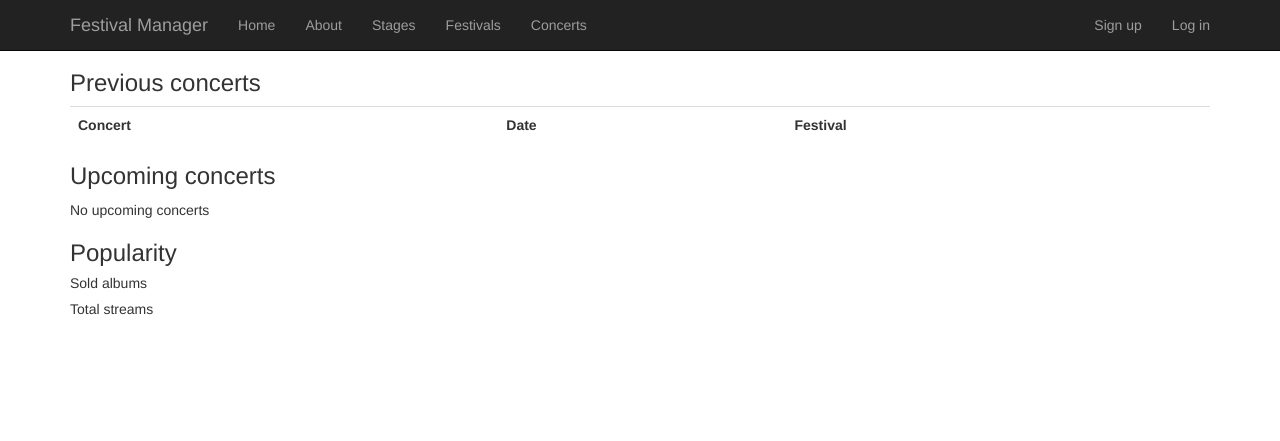
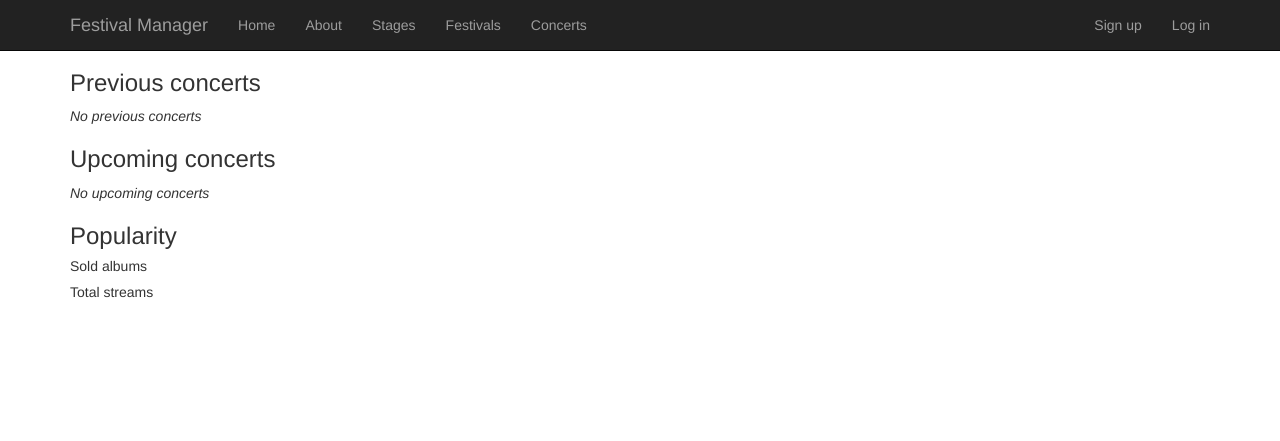
Before and after one commit to dliso/it1901-concert-booking, a Django app: template bands/templates/bands/band_detail.html in a window 1280 px wide. Shown: the top 441 px of the page. Run offline with Django 3.2, Linux system fonts and the light colour scheme; the template is opened without the code that fills it, so the values that code supplies are empty; parts of the project's set-up code (start-up, migrations or seed data) failed here and were passed over; some libraries are stand-ins or nearby versions.

Commit message:
Even better presentation of independent concerts and upcoming concerts

```diff
--- a/bands/templates/bands/band_detail.html
+++ b/bands/templates/bands/band_detail.html
@@ -5,12 +5,13 @@
 <h1>{{ band.name }}</h1>
 
 <h3>Previous concerts</h3>
+{% if band.previous_concerts %}
 <table class="table">
 
     <tr>
-        <th>Concert</th>
-        <th>Date</th>
-        <th>Festival</th>
+        <th class="col-md-4">Concert</th>
+        <th class="col-md-4">Date</th>
+        <th class="col-md-4">Festival</th>
     </tr>
     {% for concert in band.previous_concerts %}
     <tr>
@@ -21,26 +22,30 @@
     {% endfor %}
 </table>
 
+{% else %}
+<i>No previous concerts</i>
+{% endif %}
+
 <h3>Upcoming concerts</h3>
 {% if band.upcoming_concerts %}
 <table class="table">
 
     <tr>
-        <th>Concert</th>
-        <th>Date</th>
-        <th>Festival</th>
+        <th class="col-md-4">Concert</th>
+        <th class="col-md-4">Date</th>
+        <th class="col-md-4">Festival</th>
     </tr>
     {% for concert in band.upcoming_concerts %}
     <tr>
         <td>{{ concert }}</td>
         <td>{{ concert.concert_time|date:"d M Y" }}</td>
-        <td>{{ concert.festival_set.first|default_if_none:"Independent concert" }}</td>
+        <td>{{ concert.festival_set.first|default_if_none:"<i>Independent concert</i>" }}</td>
     </tr>
     {% endfor %}
 </table>
 
 {% else %}
-No upcoming concerts
+<i>No upcoming concerts</i>
 {% endif %}
 
 
--- a/base_templates/base.html
+++ b/base_templates/base.html
@@ -49,6 +49,7 @@
                         <li><a href="{% url 'stages:stagelist' %}">Stages</a></li>
                         <li><a href="{% url 'festival:list' %}">Festivals</a></li>
                         <li><a href="{% url 'concert:list' %}">Concerts</a></li>
+
                     </ul>
                     <ul class="nav navbar-nav navbar-right">
                         {% if user.is_authenticated %}
```
